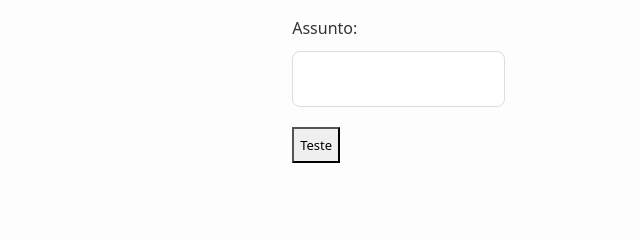
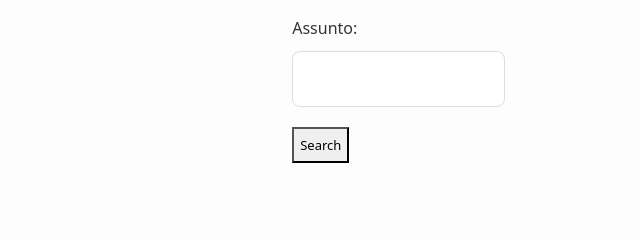
Before and after one commit to MaxxF08/camoes.github.io, a plain HTML site: page index.html in a window 1280 px wide. Shown: the part 4180-4420 px from the top of the page, 251-891 px from the left. Drawn offline with nearby package versions, Linux system fonts and the light colour scheme.

Commit message:
Update index.html

```diff
--- a/index.html
+++ b/index.html
@@ -92,7 +92,7 @@
         <input type="text" name="autor" id="autor">
         <label for="assunto">Assunto:</label>
         <input type="text" name="assunto" id="assunto">
-        <button id="bttn">Teste</button>
+        <button id="bttn">Search</button>
         <p id="mudar"></p>
         <img id="imagemautor" src="" alt="">
         </p>
```
